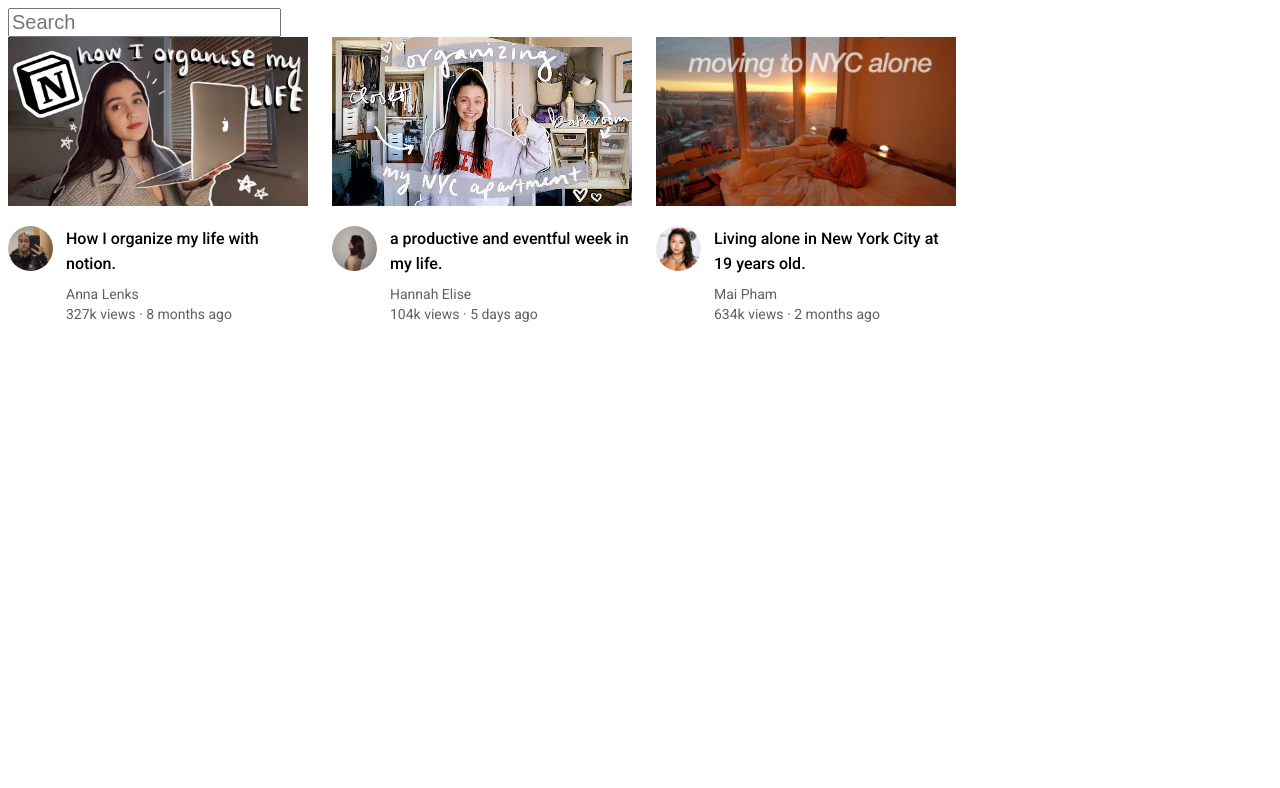
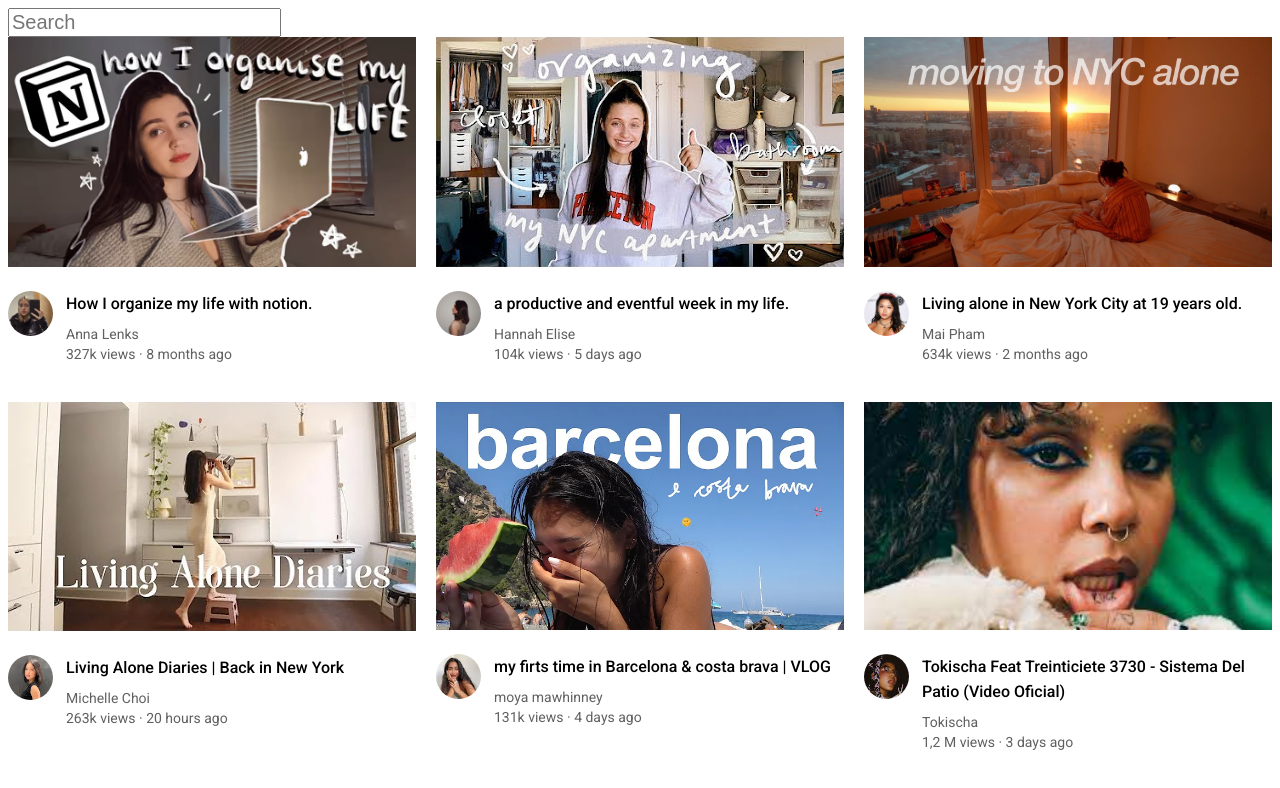
Before and after one commit to yefreescoding/youtube-replica, a plain HTML site: page index.html in a window 1280 px wide. Drawn offline with Linux system fonts and the light colour scheme.

Commit message:
Added new images and create the main grid.

```diff
--- a/index.html
+++ b/index.html
@@ -13,6 +13,8 @@
   <body>
 
     <input class="main-search-bar" type="text" placeholder="Search">
+
+    <div id="video-body-grid">
 
       <div id="video-preview">
 
@@ -96,5 +98,89 @@
         </div>
       </div>
 
+      <div id="video-preview">
+
+        <div class="thumbnail-row">
+          <img class="thumbnail" src="img/Michelle-choi.webp">
+        </div>
+
+        <div class="video-info-grid">
+          <div class="channel-picture-div">
+            <img class="profile-pic" src="img/channel_pics/Michelle-pic.jpeg" alt="">
+          </div>
+
+          <div class="video-info-div">
+            <p class="video-title">
+              Living Alone Diaries | Back in New York
+            </p>
+
+            <p class="video-creator">
+              Michelle Choi
+            </p>
+
+            <p class="video-stats">
+              263k views &#183; 20 hours ago
+            </p>
+          </div>
+        </div>
+      </div>
+
+      <div id="video-preview">
+
+        <div class="thumbnail-row">
+          <img class="thumbnail" src="img/Moya-thumb.webp">
+        </div>
+
+        <div class="video-info-grid">
+          <div class="channel-picture-div">
+            <img class="profile-pic" src="img/channel_pics/moya.jpeg" alt="">
+          </div>
+
+          <div class="video-info-div">
+            <p class="video-title">
+              my firts time in Barcelona & costa brava | VLOG
+            </p>
+
+            <p class="video-creator">
+              moya mawhinney
+            </p>
+
+            <p class="video-stats">
+              131k views &#183; 4 days ago
+            </p>
+          </div>
+        </div>
+      </div>
+
+      <div id="video-preview">
+
+        <div class="thumbnail-row">
+          <img class="thumbnail" src="img/tokis-thumb.jpeg">
+        </div>
+
+        <div class="video-info-grid">
+          <div class="channel-picture-div">
+            <img class="profile-pic" src="img/channel_pics/toki-pic.jpeg" alt="">
+          </div>
+
+          <div class="video-info-div">
+            <p class="video-title">
+              Tokischa Feat Treinticiete 3730 - Sistema Del Patio (Video Oficial)
+            </p>
+
+            <p class="video-creator">
+              Tokischa
+            </p>
+
+            <p class="video-stats">
+              1,2 M views &#183; 3 days ago
+            </p>
+          </div>
+        </div>
+      </div>
+
+    </div>
+
+
   </body>
 </html>
--- a/styles.css
+++ b/styles.css
@@ -11,12 +11,12 @@ p {
 }
 
 /*Video by Youtube creator Anna Lenks*/
-#video-preview {
-  width: 300px;
-  display: inline-block;
-  vertical-align: top;
-  margin-right: 20px;
-  margin-bottom: 80px;
+#video-body-grid {
+  display: grid;
+  grid-template-columns: 1fr 1fr 1fr;
+  column-gap: 20px;
+  row-gap: 40px;
+
 }
 
 .thumbnail-row {
@@ -24,8 +24,7 @@ p {
 }
 
 .thumbnail {
-  width: 300px;
-  display: block;
+  width: 100% ;
 }
 
 .video-info-grid {
```
Also changed, not shown: img/Michelle-choi.webp (added), img/Moya-thumb.webp (added), img/channel_pics/Michelle-pic.jpeg (added), img/channel_pics/moya.jpeg (added), img/channel_pics/toki-pic.jpeg (added), img/dave-2d.jpeg (added), img/mqdefault_6s.webp (added), img/tokii-thumb.webp (added), img/tokis-thumb.jpeg (added). Lines whose indentation alone changed are shown as unchanged.
